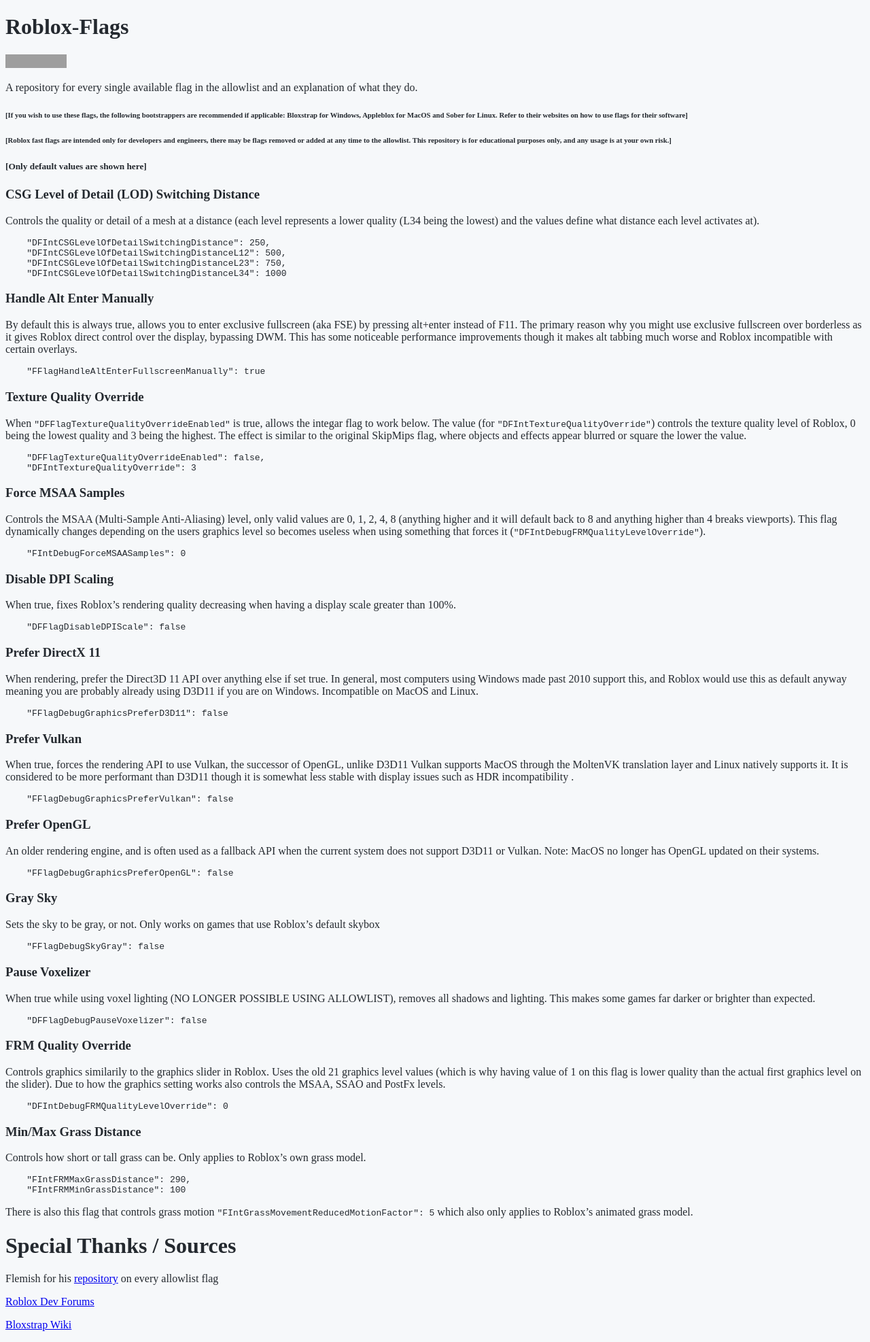
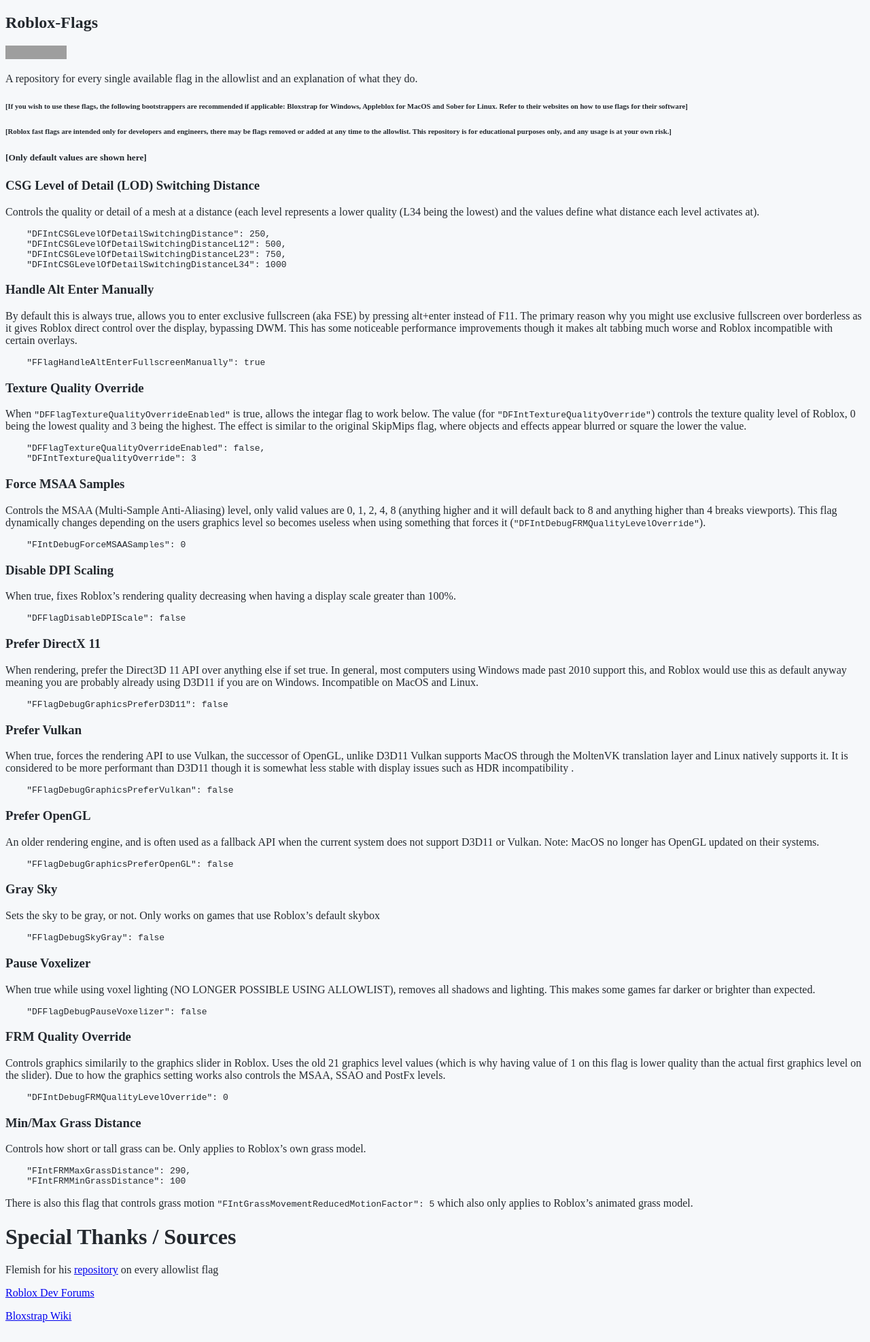
Before and after one commit to transaction-fraud/Roblox-Flags, a Jekyll site: the page built from index.md, in a window 1280 px wide. Shown: the whole page at 68% size. Built offline with Jekyll 4.4.1, drawn with Linux system fonts in a browser that asks for light colours; grey boxes are pictures that could not be loaded.

```diff
--- a/index.md
+++ b/index.md
@@ -2,7 +2,7 @@
 layout: default
 title: Roblox Flags
 ---
-# Roblox-Flags
+## Roblox-Flags
 ![CC0 1.0](https://img.shields.io/badge/License-CC0%201.0-lightgrey)
 
 A repository for every single available flag in the allowlist and an explanation of what they do.
```
